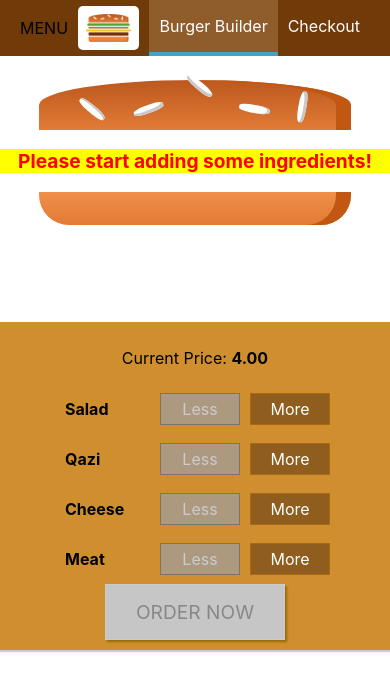
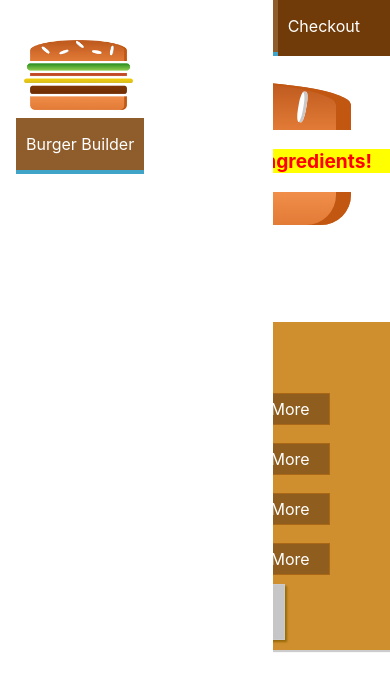
Before and after one commit to frontendprof/react-builder-burger, a React (Create React App) app: page / in a window 390 px wide. Shown: the top 690 px of the page. Built offline with nearby package versions, Linux system fonts and the light colour scheme.

Commit message:
working on responsive adjustments

```diff
--- a/src/components/Layout/Layout.js
+++ b/src/components/Layout/Layout.js
@@ -1,5 +1,6 @@
 import React from 'react';
 import Aux from "../../hoc/Aux";
+import SideDrawer from '../Navigation/SideDrawer/SideDrawer';
 import Toolbar from '../Navigation/Toolbar/Toolbar';
 
 import classes from './Layout.module.css'
@@ -8,7 +9,7 @@
 const Layout=props=>(
     <Aux>
         <Toolbar />
-
+        <SideDrawer />
         <main className={classes.Content}>
             {props.children}
         </main>
--- a/src/components/Logo/Logo.js
+++ b/src/components/Logo/Logo.js
@@ -6,7 +6,7 @@
 import classes from "./Logo.module.css";
 
 const Logo = (props) => (
-    <div className={classes.Logo}>
+    <div className={classes.Logo} style={{ height:props.height }}>
         <img src={burgerLogo} alt="BurgerImage"/>
     </div>
 )
--- a/src/components/Logo/Logo.module.css
+++ b/src/components/Logo/Logo.module.css
@@ -2,7 +2,7 @@
 .Logo{
     background-color: white;
     padding: 8px;
-    height: 80%;
+    height: 100%;
     border-radius: 5px;
     box-sizing: border-box;
 }
--- /dev/null
+++ b/src/components/Navigation/SideDrawer/SideDrawer.js
@@ -0,0 +1,23 @@
+
+import React from 'react'
+import Logo from '../../Logo/Logo'
+import NavigationItems from '../NavigationItems/NavigationItems';
+
+import classes from "./SideDrawer.module.css";
+
+const SideDrawer = (props) => {
+    return (
+        <div className={classes.SideDrawer}>
+            <div className={classes.Logo}>
+
+                <Logo/>
+            </div>
+
+            <nav>
+                <NavigationItems />
+            </nav>
+        </div>
+    )
+}
+
+export default SideDrawer
--- /dev/null
+++ b/src/components/Navigation/SideDrawer/SideDrawer.module.css
@@ -0,0 +1,32 @@
+
+.SideDrawer{
+    position: fixed;
+    width:280px;
+    max-width: 70%;
+    height: 100%;
+    left:0;
+    top:0;
+    z-index: 200;
+    background-color: white;
+    padding:32px 16px;
+    box-sizing: border-box;
+    transition: transform .3s ease-out;
+}
+
+@media (min-width:500px){
+    .SideDrawer{
+        display: none;
+    }
+}
+
+.Open{
+    transform: translateX(0);
+}
+
+.Close{
+    transform: translateX(-100%);
+}
+
+.Logo{
+    height: 11%;
+}
--- a/src/components/Navigation/Toolbar/Toolbar.js
+++ b/src/components/Navigation/Toolbar/Toolbar.js
@@ -8,10 +8,14 @@
 const Toolbar = (props) => (
     <header className={classes.Toolbar}>
         <div>MENU</div>
-        <Logo />
+
+        <div className={classes.Logo}>
+
+            <Logo />
+        </div>
 
         <nav>
-            <NavigationItems />
+            <NavigationItems />"
         </nav>
     </header>
 )
--- a/src/components/Navigation/Toolbar/Toolbar.module.css
+++ b/src/components/Navigation/Toolbar/Toolbar.module.css
@@ -17,3 +17,7 @@
 .Toolbar nav{
     height: 100%;
 }
+
+.Logo{
+    height: 80%;
+}
```
Also changed, not shown: 1 other file (tests, documents, lock files or other folders).
